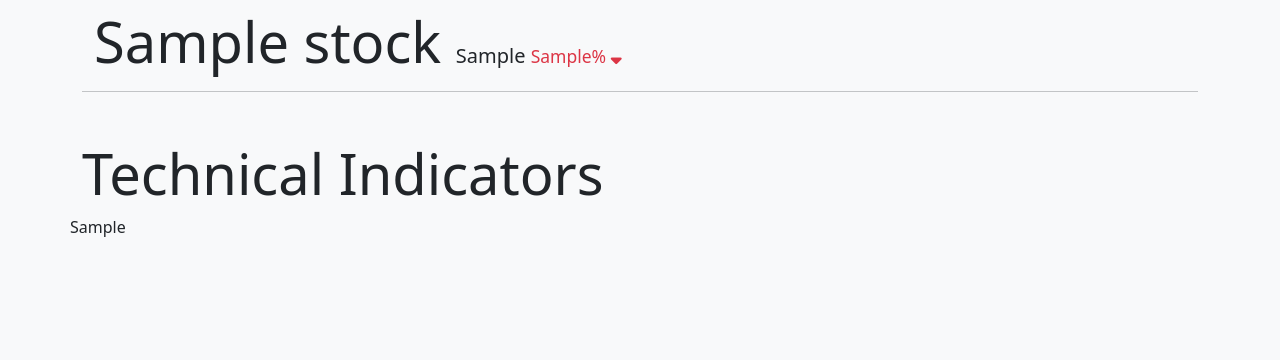
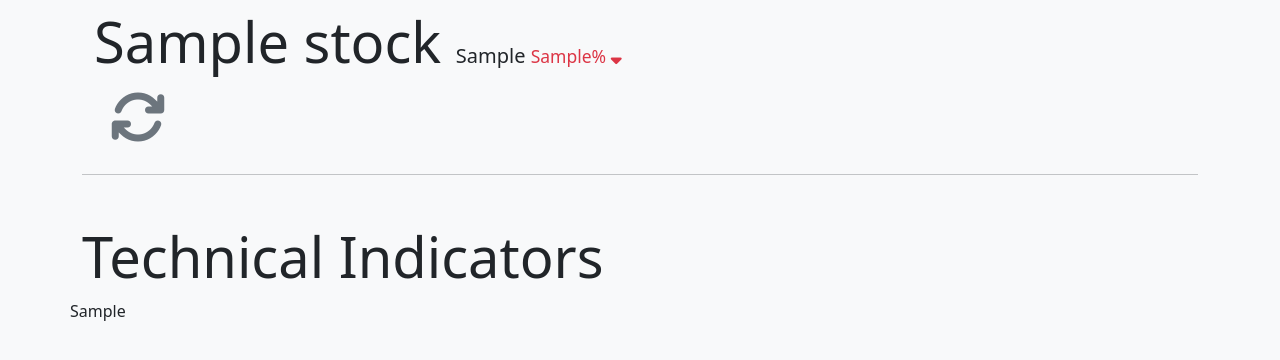
Before and after one commit to JBakes98/MachineStock, a Django app: template stockprediction/templates/stockprediction/stock_detail.html in a window 1280 px wide. Shown: the part 56-416 px from the top of the page. Run offline with Django 3.2, Linux system fonts and the light colour scheme; the template is opened without the code that fills it: most values are stand-ins (such as "Sample title", 1, 10 or a date in 2020); some libraries are stand-ins or nearby versions.

Commit message:
Made refresh button same on list page and detail page for stocks

```diff
--- a/stockprediction/templates/stockprediction/stock_detail.html
+++ b/stockprediction/templates/stockprediction/stock_detail.html
@@ -7,24 +7,31 @@
             <h1 class="display-4">
                 <span>{{ stock.name }}</span>
                 {% if stock.latest_data.change_perc > 0 %}
-                    <span class="lead">{{ stock.latest_data.adj_close }}
-                    <small class="text-success">{{ stock.latest_data.change_perc }}% <i class="fas fa-sort-up"></i></small>
+                <span class="lead">{{ stock.latest_data.adj_close }}
+                    <small class="text-success">{{ stock.latest_data.change_perc }}% <i
+                            class="fas fa-sort-up"></i></small>
                     </span>
                 {% elif stock.latest_data.change_perc == 0 %}
-                    <span class="lead">{{ stock.latest_data.adj_close }}
+                <span class="lead">{{ stock.latest_data.adj_close }}
                     <small>{{ stock.latest_data.change_perc }}% <i class="fas fa-sort-down"></i></small>
                     </span>
                 {% else %}
-                    <span class="lead">{{ stock.latest_data.adj_close }}
-                    <small class="text-danger">{{ stock.latest_data.change_perc }}% <i class="fas fa-sort-down"></i></small>
+                <span class="lead">{{ stock.latest_data.adj_close }}
+                    <small class="text-danger">{{ stock.latest_data.change_perc }}% <i
+                            class="fas fa-sort-down"></i></small>
                     </span>
                 {% endif %}
+
+                {% if stock.refresh %}
+                <a class="nav-link" href="{% url 'collect-stock-data-endpoint' stock.ticker %}">
+                    <i class="fas fa-sync"></i>
+                </a>
+                {% else %}
+                <a class="nav-link disabled" href="{% url 'collect-stock-data-endpoint' stock.ticker %}">
+                    <i class="fas fa-sync"></i>
+                </a>
+                {% endif %}
             </h1>
-
-            {% if stock.refresh %}
-            <a class="btn btn-primary btn-lg" href="{% url 'collect-stock-data-endpoint' stock.ticker %}">Refresh Stock
-                data</a>
-            {% endif %}
         </div>
     </div>
 
--- a/stockprediction/templates/stockprediction/stock_list.html
+++ b/stockprediction/templates/stockprediction/stock_list.html
@@ -41,7 +41,7 @@
             {% endif %}
             {% if stock.refresh %}
             <td>
-                <a href="{% url 'collect-stock-data-endpoint' stock.ticker %}">
+                <a class="nav-link" href="{% url 'collect-stock-data-endpoint' stock.ticker %}">
                     <i class="fas fa-sync"></i>
                 </a>
             </td>
```
